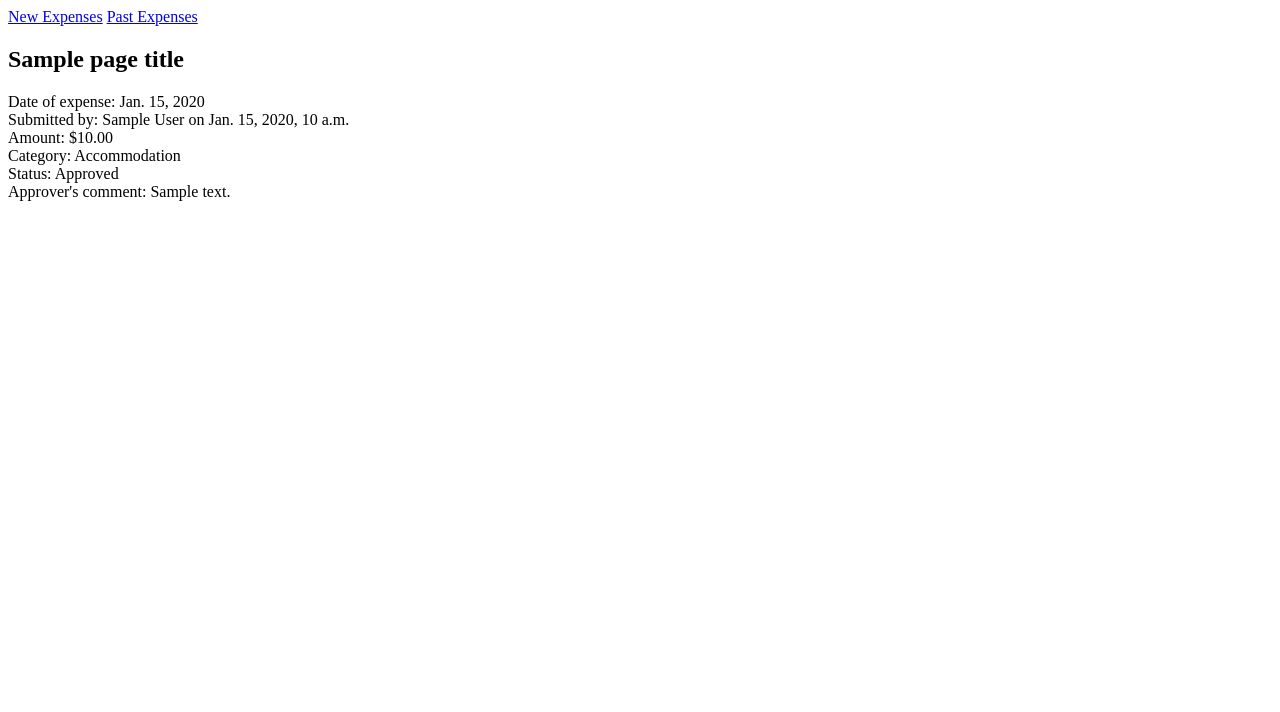
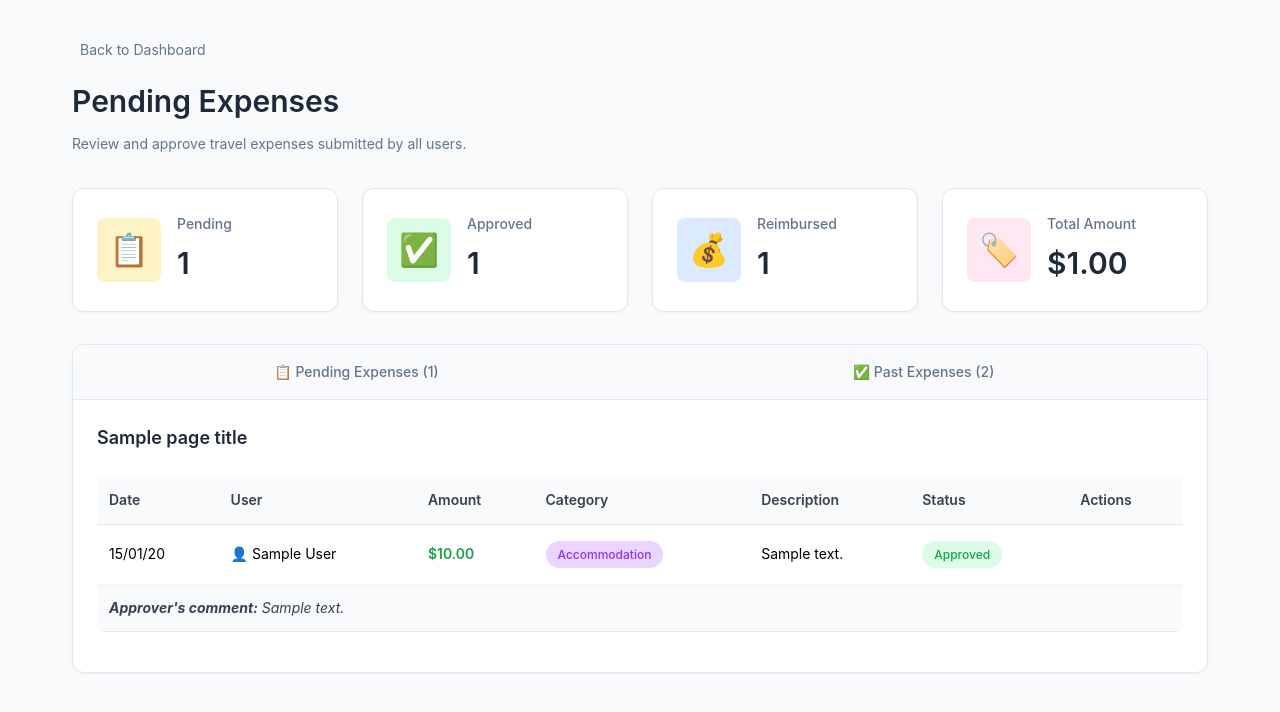
Before and after one commit to emsmccoy/travelpork, a Django app: template templates/expenses/expense_list_approver.html in a window 1280 px wide. Shown: the top 712 px of the page. Run offline with Django 5.2, Linux system fonts and the light colour scheme; tables that the repository leaves empty hold one stand-in row (values such as "Sample post"); the template is opened without the code that fills it: values that come from a table or form of the project are taken from there, most other values are stand-ins (such as "Sample title", 1, 10 or a date in 2020).

Commit message:
changes for rebase

```diff
--- /dev/null
+++ b/static/css/approver_dashboard.css
@@ -0,0 +1,285 @@
+
+.container {
+    max-width: 1200px;
+    margin: 0 auto;
+    padding: 2rem;
+}
+
+.back-link {
+    color: #64748b;
+    text-decoration: none;
+    margin-bottom: 1rem;
+    display: inline-flex;
+    align-items: center;
+    gap: 0.5rem;
+    font-size: 0.875rem;
+}
+
+.back-link:hover {
+    color: #334155;
+}
+
+.page-title {
+    font-size: 1.875rem;
+    font-weight: 600;
+    margin-bottom: 0.5rem;
+    color: #1e293b;
+}
+
+.page-description {
+    color: #64748b;
+    margin-bottom: 2rem;
+    font-size: 0.875rem;
+}
+.stats-grid {
+    display: grid;
+    grid-template-columns: repeat(auto-fit, minmax(250px, 1fr));
+    gap: 1.5rem;
+    margin-bottom: 2rem;
+}
+
+.stat-card {
+    background: white;
+    padding: 1.5rem;
+    border-radius: 0.75rem;
+    border: 1px solid #e2e8f0;
+    display: flex;
+    align-items: center;
+    gap: 1rem;
+    box-shadow: 0 1px 3px 0 rgba(0, 0, 0, 0.05);
+    transition: box-shadow 0.2s;
+}
+
+.stat-card:hover {
+    box-shadow: 0 4px 6px -1px rgba(0, 0, 0, 0.1);
+}
+
+.stat-icon {
+    width: 4rem;
+    height: 4rem;
+    border-radius: 0.5rem;
+    display: flex;
+    align-items: center;
+    justify-content: center;
+    font-size: 2rem;
+}
+
+.stat-icon.pending {
+    background: #fef3c7;
+}
+
+.stat-icon.approved {
+    background: #dcfce7;
+}
+
+.stat-icon.reimbursed {
+    background: #dbeafe;
+}
+
+.stat-icon.total {
+    background: #fce7f3;
+}
+
+.stat-content h3 {
+    font-size: 0.875rem;
+    color: #64748b;
+    font-weight: 500;
+    margin-bottom: 0.25rem;
+}
+
+.stat-content .stat-number {
+    font-size: 1.875rem;
+    font-weight: 600;
+    color: #1e293b;
+}
+
+.tabs {
+    background: white;
+    border-radius: 0.75rem;
+    border: 1px solid #e2e8f0;
+    overflow: hidden;
+    box-shadow: 0 1px 3px 0 rgba(0, 0, 0, 0.05);
+}
+
+.tab-buttons {
+    display: flex;
+    border-bottom: 1px solid #e2e8f0;
+    background: #f8fafc;
+}
+
+.tab-buttons .btn {
+    flex: 1;
+    padding: 1rem 1.5rem;
+    background: none;
+    border: none;
+    cursor: pointer;
+    font-weight: 500;
+    color: #64748b;
+    text-decoration: none;
+    display: flex;
+    align-items: center;
+    justify-content: center;
+    gap: 0.5rem;
+    font-size: 0.875rem;
+    transition: all 0.2s;
+    position: relative;
+    border-radius: 0;
+}
+
+.tab-buttons .btn:hover {
+    background: #f1f5f9;
+    color: #374151;
+}
+
+.tab-buttons .btn.active {
+    background: white;
+    color: #1e293b;
+    font-weight: 600;
+}
+
+.tab-buttons .btn.active::after {
+    content: '';
+    position: absolute;
+    bottom: -1px;
+    left: 0;
+    right: 0;
+    height: 2px;
+    background: #3b82f6;
+}
+
+.tab-content {
+    padding: 1.5rem;
+}
+
+.tab-content h2 {
+    font-size: 1.125rem;
+    font-weight: 600;
+    margin-bottom: 1.5rem;
+    color: #1e293b;
+}
+
+.expense-table {
+    width: 100%;
+    border-collapse: collapse;
+    margin-bottom: 1rem;
+    background: white;
+    border-radius: 0.5rem;
+    overflow: hidden;
+}
+
+.expense-table th {
+    text-align: left;
+    padding: 0.75rem;
+    font-weight: 600;
+    color: #374151;
+    border-bottom: 1px solid #e2e8f0;
+    font-size: 0.875rem;
+    background: #f8fafc;
+}
+
+.expense-table td {
+    padding: 1rem 0.75rem;
+    border-bottom: 1px solid #f1f5f9;
+    vertical-align: middle;
+    font-size: 0.875rem;
+}
+
+.expense-table tbody tr:hover {
+    background: #f8fafc;
+}
+
+.amount {
+    font-weight: 600;
+    color: #16a34a;
+    font-size: 0.875rem;
+}
+
+.category-badge {
+    display: inline-block;
+    padding: 0.25rem 0.75rem;
+    border-radius: 9999px;
+    font-size: 0.75rem;
+    font-weight: 500;
+    text-transform: capitalize;
+}
+
+.category-meals {
+    background: #fee2e2;
+    color: #dc2626;
+}
+
+.category-cars {
+    background: #fed7aa;
+    color: #ea580c;
+}
+
+.category-accommodation {
+    background: #e9d5ff;
+    color: #9333ea;
+}
+
+.category-flights {
+    background: #dbeafe;
+    color: #2563eb;
+}
+
+.category-other {
+    background: #f3f4f6;
+    color: #6b7280;
+}
+
+.status-badge {
+    display: inline-block;
+    padding: 0.25rem 0.75rem;
+    border-radius: 9999px;
+    font-size: 0.75rem;
+    font-weight: 500;
+}
+
+.status-pending {
+    background: #fef3c7;
+    color: #d97706;
+}
+
+.status-approved {
+    background: #dcfce7;
+    color: #16a34a;
+}
+
+.status-reimbursed {
+    background: #dbeafe;
+    color: #2563eb;
+}
+
+.status-rejected {
+    background: #fee2e2;
+    color: #dc2626;
+}
+
+.review-btn {
+    display: inline-flex;
+    align-items: center;
+    gap: 0.5rem;
+    padding: 0.5rem 1rem;
+    background: #f8fafc;
+    border: 1px solid #e2e8f0;
+    border-radius: 0.375rem;
+    color: #64748b;
+    text-decoration: none;
+    font-size: 0.75rem;
+    font-weight: 500;
+    transition: all 0.2s;
+}
+
+.review-btn:hover {
+    background: #f1f5f9;
+    color: #374151;
+    border-color: #d1d5db;
+}
+.comment-row td {
+    padding: 0.75rem;
+    background: #f8fafc;
+    border-bottom: 1px solid #e2e8f0;
+    color: #374151;
+    font-style: italic;
+}
--- a/templates/dashboard/traveller_dashboard.html
+++ b/templates/dashboard/traveller_dashboard.html
@@ -37,10 +37,7 @@
         <p>Pending: {{ stats.pending_count }}</p>
       </div>
     </div>
-    <a href="{% url 'expenses:expense_create' %}" class="action-card action-card-green">
-       <h3 class="action-card-title">+ Add New Expense</h3>
-       <p class="action-card-description">Create a detailed expense record with preview and summary</p>
-    </a>
+
 
     <a href="{% url 'expenses:expense_list_traveller' %}" class="action-card action-card-pink">
       <h3 class="action-card-title">📋 Manage All Expenses</h3>
--- a/templates/expenses/expense_list_approver.html
+++ b/templates/expenses/expense_list_approver.html
@@ -1,22 +1,126 @@
-<a href="?filter=new" class="btn {% if filter_type == 'new' %}active{% endif %}">New Expenses</a>
-<a href="?filter=past" class="btn {% if filter_type == 'past' %}active{% endif %}">Past Expenses</a>
+{% extends "base.html" %}
+{% load static %}
 
+{% block title %}{{ page_title }} - Travelpork{% endblock %}
+
+{% block extra_css %}
+<link rel="stylesheet" href="{% static 'css/approver_dashboard.css' %}">
+{% endblock %}
+
+{% block content %}
+<div class="container">
+    <a href="#" class="back-link">
+        <i class="fas fa-arrow-left"></i>
+        Back to Dashboard
+    </a>
+
+    <h1 class="page-title">Pending Expenses</h1>
+    <p class="page-description">Review and approve travel expenses submitted by all users.</p>
+
+    <!-- Statistics Boxes -->
+    <div class="stats-grid">
+        <div class="stat-card">
+            <div class="stat-icon pending">📋</div>
+            <div class="stat-content">
+                <h3>Pending</h3>
+                <div class="stat-number">{{ stats.pending_count }}</div>
+            </div>
+        </div>
+
+        <div class="stat-card">
+            <div class="stat-icon approved">✅</div>
+            <div class="stat-content">
+                <h3>Approved</h3>
+                <div class="stat-number">{{ stats.approved_count }}</div>
+            </div>
+        </div>
+
+        <div class="stat-card">
+            <div class="stat-icon reimbursed">💰</div>
+            <div class="stat-content">
+                <h3>Reimbursed</h3>
+                <div class="stat-number">{{ stats.reimbursed_count }}</div>
+            </div>
+        </div>
+
+        <div class="stat-card">
+            <div class="stat-icon total">🏷️</div>
+            <div class="stat-content">
+                <h3>Total Amount</h3>
+                <div class="stat-number">${{ stats.total_amount|floatformat:2 }}</div>
+            </div>
+        </div>
+    </div>
+
+    <div class="tabs">
+        <div class="tab-buttons">
+            <a href="?filter=new" class="btn {% if filter_type == 'new' %}active{% endif %}">
+                📋 Pending Expenses ({{ stats.pending_count }})
+            </a>
+            <a href="?filter=past" class="btn {% if filter_type == 'past' %}active{% endif %}">
+                ✅ Past Expenses ({{ stats.approved_count|add:stats.reimbursed_count }})
+            </a>
+        </div>
+
+        <div class="tab-content">
             <h2>{{ page_title }}</h2>
 
             {% if expenses %}
+                <table class="expense-table">
+                    <thead>
+                        <tr>
+                            <th>Date </th>
+                            <th>User </th>
+                            <th>Amount </th>
+                            <th>Category </th>
+                            <th>Description</th>
+                            <th>Status</th>
+                            <th>Actions</th>
+                        </tr>
+                    </thead>
+                    <tbody>
                         {% for expense in expenses %}
-        Date of expense: {{ expense.expense_date }}<br>
-        Submitted by: {{ expense.user_id.first_name }} {{ expense.user_id.last_name }} on {{ expense.submission_date }}<br>
-        Amount: ${{ expense.amount }}<br>
-        Category: {{ expense.get_category_display }}<br>
-        Status: {{ expense.get_status_display }}<br>
+                        <tr>
+                            <td>{{ expense.expense_date|date:"d/m/y" }}</td>
+                            <td>
+                                👤 {% if expense.user_id.first_name or expense.user_id.last_name %}
+                                    {{ expense.user_id.first_name }} {{ expense.user_id.last_name }}
+                                {% else %}
+                                    {{ expense.user_id.email }}
+                                {% endif %}
+                            </td>
+                            <td class="amount">${{ expense.amount }}</td>
+                            <td>
+                                <span class="category-badge category-{{ expense.category|lower }}">
+                                    {{ expense.get_category_display }}
+                                </span>
+                            </td>
+                            <td>{{ expense.description }}</td>
+                            <td>
+                                <span class="status-badge status-{{ expense.status }}">
+                                    {{ expense.get_status_display|capfirst }}
+                                </span>
+                            </td>
+                            <td>
                                 {% if filter_type == 'new' %}
-            <a href="{% url 'expenses:expense_detail' expense.id %}">Review</a><br><br>
+                                    <a href="#" class="review-btn">👀 View Details</a>
                                 {% endif %}
+                            </td>
+                        </tr>
                         {% if expense.approvers_comment %}
-            Approver's comment: {{ expense.approvers_comment }}<br><br>
+                        <tr class="comment-row">
+                            <td colspan="7">
+                                <strong>Approver's comment:</strong> {{ expense.approvers_comment }}
+                            </td>
+                        </tr>
                         {% endif %}
                         {% endfor %}
+                    </tbody>
+                </table>
             {% else %}
-No expenses to display in this category.
+                <p>No expenses to display in this category.</p>
             {% endif %}
+        </div>
+    </div>
+</div>
+{% endblock %}
```
Also changed, not shown: expenses/views.py (+12 -1 lines), static/css/traveller_dashboard.css (+14 -0 lines). Lines whose indentation alone changed are shown as unchanged.
